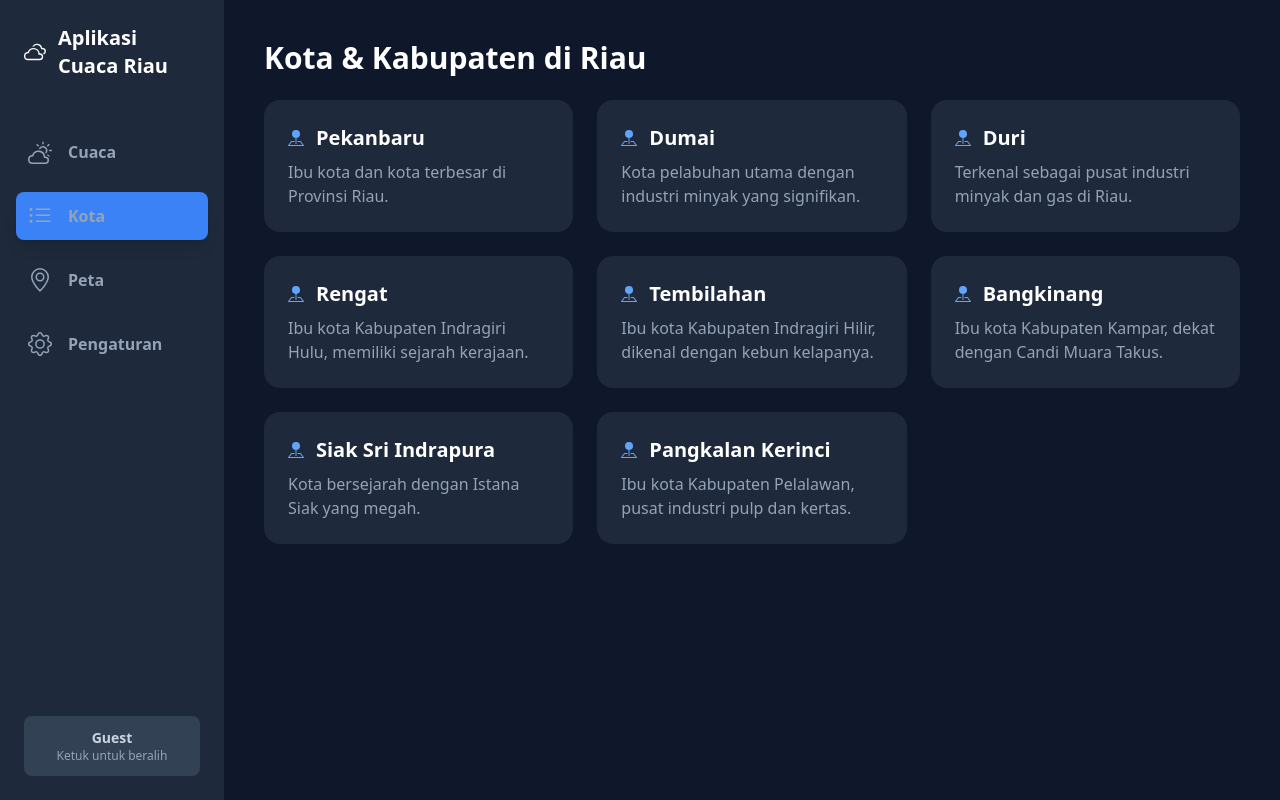
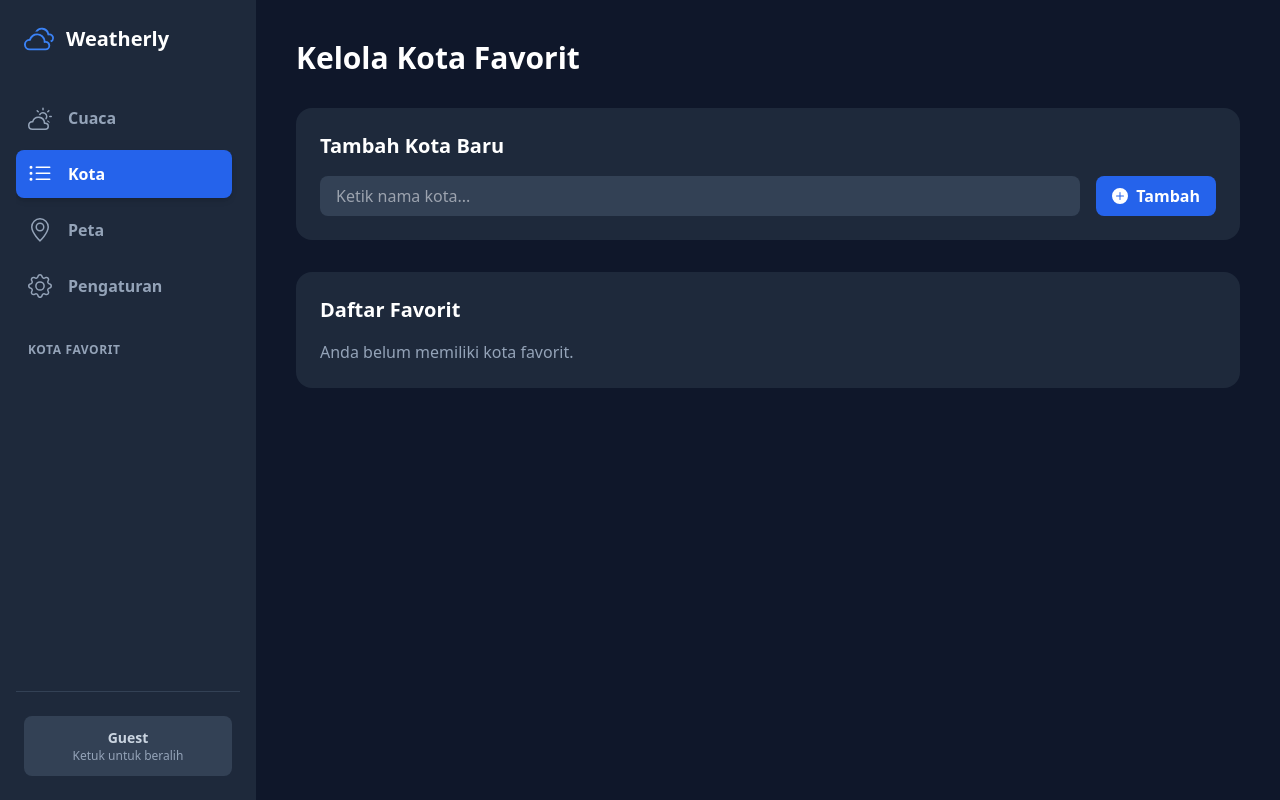
Before and after one commit to abidarkan/Project_BPF-2, a React (Vite) app: page /cities in a window 1280 px wide. Built offline with nearby package versions, Linux system fonts and the light colour scheme.

Commit message:
Kota favorit

```diff
--- a/src/App.jsx
+++ b/src/App.jsx
@@ -1,27 +1,45 @@
-// src/App.jsx (Versi dengan Rute Admin)
 import React from "react";
-import { Routes, Route } from "react-router-dom";
+import { Routes, Route, Navigate } from "react-router-dom";
+
+// Layout Utama
 import MainLayout from "./layouts/MainLayout";
+
+// Halaman-Halaman
 import WeatherPage from "./pages/WeatherPage.jsx";
 import CitiesPage from "./pages/CitiesPage";
 import MapPage from "./pages/MapPage";
 import SettingsPage from "./pages/SettingsPage";
-import AdminPage from "./pages/AdminPage"; // <-- Impor halaman baru
+import AdminPage from "./pages/AdminPage";
+
+import ErrorPage from "./pages/ErrorPage";
 
 function App() {
   return (
     <Routes>
+      {/* Semua rute di bawah ini akan menggunakan MainLayout (yang memiliki Sidebar) */}
       <Route path="/" element={<MainLayout />}>
-        <Route index element={<WeatherPage />} />
-        <Route path="weather" element={<WeatherPage />} />
+
+        {/* Rute Indeks: Saat pengguna membuka "/", langsung arahkan ke cuaca Pekanbaru */}
+        <Route
+          index
+          element={<Navigate to="/weather/Pekanbaru" replace />}
+        />
+
+        {/* Rute Dinamis untuk Cuaca: bisa menerima nama kota apa pun */}
+        <Route path="weather/:cityName" element={<WeatherPage />} />
+
+        {/* Rute untuk halaman lain */}
         <Route path="cities" element={<CitiesPage />} />
         <Route path="map" element={<MapPage />} />
         <Route path="settings" element={<SettingsPage />} />
-
-        {/* --- TAMBAHKAN RUTE INI --- */}
         <Route path="admin" element={<AdminPage />} />
 
       </Route>
+
+      {/* Rute Fallback / 404: Jika URL tidak cocok dengan rute di atas */}
+      {/* Diletakkan di luar MainLayout agar tidak menampilkan Sidebar */}
+      <Route path="*" element={<ErrorPage />} />
+
     </Routes>
   );
 }
--- a/src/components/Sidebar.jsx
+++ b/src/components/Sidebar.jsx
@@ -1,11 +1,15 @@
 // src/components/Sidebar.jsx
-import React from 'react';
+import React, { useContext } from 'react';
 import { NavLink } from 'react-router-dom';
-import { BsClouds, BsListUl, BsGeoAlt, BsGear, BsCloudSun, BsShieldLock } from 'react-icons/bs';
+import { FavoritesContext } from '../context/FavoritesContext';
+import { BsClouds, BsListUl, BsGeoAlt, BsGear, BsCloudSun, BsShieldLock, BsStarFill } from 'react-icons/bs';
 
 const Sidebar = ({ userRole, setUserRole }) => {
+  const { favoriteCities } = useContext(FavoritesContext);
+
+  // --- PERUBAHAN DI SINI: Mengembalikan menu utama ke struktur yang Anda minta ---
   const menuItems = [
-   { icon: <BsCloudSun />, name: 'Cuaca', path: '/weather' },
+    { icon: <BsCloudSun />, name: 'Cuaca', path: '/weather/Pekanbaru' },
     { icon: <BsListUl />, name: 'Kota', path: '/cities' },
     { icon: <BsGeoAlt />, name: 'Peta', path: '/map' },
     { icon: <BsGear />, name: 'Pengaturan', path: '/settings' },
@@ -15,22 +19,29 @@ const Sidebar = ({ userRole, setUserRole }) => {
     setUserRole(prevRole => (prevRole === 'guest' ? 'admin' : 'guest'));
   };
 
+  const getCityDisplayName = (city) => city.split(',')[0];
+
   return (
-   <div className="bg-slate-100 dark:bg-slate-800 p-4 flex flex-col items-center lg:items-start lg:w-56 sticky top-0 h-screen shadow-md dark:shadow-none">
-     <div className="flex items-center gap-3 mb-10 p-2">
-       <BsClouds className="text-3xl text-blue-500 dark:text-white" />
-       <span className="text-xl font-bold hidden lg:inline text-slate-800 dark:text-white">Aplikasi Cuaca Riau </span>
+    <div className="bg-slate-100 dark:bg-slate-800 p-4 flex flex-col items-center lg:items-start lg:w-64 sticky top-0 h-screen shadow-lg dark:shadow-none z-20">
+
+      {/* Logo */}
+      <div className="flex items-center gap-3 mb-8 p-2">
+        <BsClouds className="text-3xl text-blue-500" />
+        <span className="text-xl font-bold hidden lg:inline text-slate-800 dark:text-white">Weatherly</span>
       </div>
-     <nav className="flex flex-col gap-4 w-full flex-1">
+
+      {/* Scrollable Menu Container */}
+      <div className="flex-1 w-full overflow-y-auto pr-2">
+        {/* Main Menu */}
+        <nav className="flex flex-col gap-2 w-full">
           {menuItems.map((item) => (
             <NavLink
               key={item.name}
-           to={item.path}
+              // Jika path adalah /weather, kita navigasi ke kota favorit pertama atau default
+              to={item.name === 'Cuaca' ? `/weather/${getCityDisplayName(favoriteCities[0] || 'Pekanbaru')}` : item.path}
               className={({ isActive }) =>
-             `flex items-center gap-4 p-3 rounded-lg transition-colors text-slate-600 dark:text-slate-400 hover:bg-slate-200 dark:hover:bg-slate-700 hover:text-slate-800 dark:hover:text-white ${
-               isActive
-                 ? 'bg-blue-500 text-white shadow-lg'
-                 : ''
+                `flex items-center gap-4 p-3 rounded-lg transition-colors text-slate-600 dark:text-slate-400 hover:bg-slate-200 dark:hover:bg-slate-700 hover:text-slate-900 dark:hover:text-white ${
+                  isActive && item.name !== 'Cuaca' ? 'bg-blue-600 !text-white shadow-md' : ''
                 }`
               }
             >
@@ -38,24 +49,54 @@ const Sidebar = ({ userRole, setUserRole }) => {
               <span className="font-semibold hidden lg:inline">{item.name}</span>
             </NavLink>
           ))}
+        </nav>
+
+        {/* Favorite Cities List */}
+        <div className="mt-8">
+          <h3 className="px-3 mb-2 text-xs font-semibold text-slate-400 uppercase tracking-wider hidden lg:block">Kota Favorit</h3>
+          <div className="flex flex-col gap-1">
+            {favoriteCities.map(city => (
+              <NavLink
+                key={city}
+                to={`/weather/${getCityDisplayName(city)}`}
+                className={({ isActive }) =>
+                  `flex items-center gap-4 p-3 rounded-lg text-sm transition-colors ${
+                    isActive
+                      ? 'bg-blue-500/80 text-white'
+                      : 'text-slate-500 dark:text-slate-400 hover:bg-slate-200 dark:hover:bg-slate-700'
+                  }`
+                }
+              >
+                <BsStarFill className="text-yellow-500 flex-shrink-0" />
+                <span className="font-medium hidden lg:inline truncate">{getCityDisplayName(city)}</span>
+              </NavLink>
+            ))}
+          </div>
+        </div>
+      </div>
+
+      {/* Bottom Section */}
+      <div className="pt-4 w-full border-t border-slate-200 dark:border-slate-700">
         {userRole === 'admin' && (
+          <div className="mb-4">
             <NavLink
               to="/admin"
-           className={({ isActive }) => `flex items-center gap-4 p-3 rounded-lg transition-colors mt-4 text-slate-600 dark:text-slate-400 hover:bg-slate-200 dark:hover:bg-slate-700 hover:text-slate-800 dark:hover:text-white ${ isActive ? 'bg-green-500 text-white' : '' }`}
+              className={({ isActive }) => `flex items-center gap-4 p-3 rounded-lg transition-colors w-full ${ isActive ? 'bg-green-600 text-white' : 'text-slate-500 dark:text-slate-400 hover:bg-slate-200 dark:hover:bg-slate-700' }`}
             >
               <BsShieldLock className="text-2xl" />
               <span className="font-semibold hidden lg:inline">Admin Panel</span>
             </NavLink>
+          </div>
         )}
-     </nav>
         <div className="p-2 w-full">
           <button
             onClick={handleRoleChange}
-         className="w-full text-center p-3 rounded-lg bg-slate-200 dark:bg-slate-700 hover:bg-slate-300 dark:hover:bg-slate-600 transition-colors text-slate-600 dark:text-slate-300"
+            className="w-full text-center p-3 rounded-lg bg-slate-200 dark:bg-slate-700 hover:bg-slate-300 dark:hover:bg-slate-600 transition-colors"
           >
-         <p className="text-sm font-bold capitalize">{userRole}</p>
+            <p className="text-sm font-bold capitalize text-slate-700 dark:text-slate-300">{userRole}</p>
             <p className="text-xs text-slate-500 dark:text-slate-400">Ketuk untuk beralih</p>
           </button>
+        </div>
       </div>
     </div>
   );
--- /dev/null
+++ b/src/context/FavoritesContext.jsx
@@ -0,0 +1,43 @@
+// src/context/FavoritesContext.jsx
+import React, { createContext, useState, useEffect } from 'react';
+import defaultFavorites from '../data/favoriteCities.json';
+
+export const FavoritesContext = createContext();
+
+export const FavoritesProvider = ({ children }) => {
+  const [favoriteCities, setFavoriteCities] = useState([]);
+
+  // Efek ini berjalan sekali saat aplikasi dimuat
+  useEffect(() => {
+    // Coba ambil data dari localStorage
+    const savedFavorites = localStorage.getItem('favoriteCities');
+    if (savedFavorites) {
+      setFavoriteCities(JSON.parse(savedFavorites));
+    } else {
+      // Jika tidak ada, gunakan data dari file .json
+      setFavoriteCities(defaultFavorites);
+    }
+  }, []);
+
+  // Efek ini berjalan setiap kali daftar favorit berubah
+  useEffect(() => {
+    // Simpan daftar favorit ke localStorage
+    localStorage.setItem('favoriteCities', JSON.stringify(favoriteCities));
+  }, [favoriteCities]);
+
+  const addFavorite = (city) => {
+    if (!favoriteCities.includes(city)) {
+      setFavoriteCities([...favoriteCities, city]);
+    }
+  };
+
+  const removeFavorite = (city) => {
+    setFavoriteCities(favoriteCities.filter(c => c !== city));
+  };
+
+  return (
+    <FavoritesContext.Provider value={{ favoriteCities, addFavorite, removeFavorite }}>
+      {children}
+    </FavoritesContext.Provider>
+  );
+};
--- /dev/null
+++ b/src/data/favoriteCities.json
@@ -0,0 +1,6 @@
+[
+  "Pekanbaru",
+  "Duri",
+  "Dumai",
+  "Rengat"
+]
--- a/src/main.jsx
+++ b/src/main.jsx
@@ -4,15 +4,18 @@ import ReactDOM from 'react-dom/client';
 import App from './App.jsx';
 import './index.css';
 import { BrowserRouter } from "react-router-dom";
-import { SettingsProvider } from './context/SettingsContext'; // <-- Impor Provider
+import { SettingsProvider } from './context/SettingsContext';
+import { FavoritesProvider } from './context/FavoritesContext'; // <-- Impor provider baru
 
 ReactDOM.createRoot(document.getElementById('root')).render(
   <React.StrictMode>
-    {/* Bungkus semuanya dengan SettingsProvider */}
     <SettingsProvider>
-      <BrowserRouter>
-        <App />
-      </BrowserRouter>
+      {/* Bungkus dengan FavoritesProvider */}
+      <FavoritesProvider>
+        <BrowserRouter>
+          <App />
+        </BrowserRouter>
+      </FavoritesProvider>
     </SettingsProvider>
   </React.StrictMode>,
 )
--- a/src/pages/CitiesPage.jsx
+++ b/src/pages/CitiesPage.jsx
@@ -1,34 +1,72 @@
 // src/pages/CitiesPage.jsx
-import React from 'react';
-import { BsPinMapFill } from 'react-icons/bs';
+import React, { useState, useContext } from 'react';
+import { FavoritesContext } from '../context/FavoritesContext';
+import { BsTrash, BsPlusCircleFill } from 'react-icons/bs';
 
 const CitiesPage = () => {
-  const riauCities = [
-    { name: 'Pekanbaru', description: 'Ibu kota dan kota terbesar di Provinsi Riau.' },
-    { name: 'Dumai', description: 'Kota pelabuhan utama dengan industri minyak yang signifikan.' },
-    { name: 'Duri', description: 'Terkenal sebagai pusat industri minyak dan gas di Riau.' },
-    { name: 'Rengat', description: 'Ibu kota Kabupaten Indragiri Hulu, memiliki sejarah kerajaan.' },
-    { name: 'Tembilahan', description: 'Ibu kota Kabupaten Indragiri Hilir, dikenal dengan kebun kelapanya.' },
-    { name: 'Bangkinang', description: 'Ibu kota Kabupaten Kampar, dekat dengan Candi Muara Takus.' },
-    { name: 'Siak Sri Indrapura', description: 'Kota bersejarah dengan Istana Siak yang megah.' },
-    { name: 'Pangkalan Kerinci', description: 'Ibu kota Kabupaten Pelalawan, pusat industri pulp dan kertas.' },
-  ];
+  // Ambil semua yang kita butuhkan dari FavoritesContext
+  const { favoriteCities, addFavorite, removeFavorite } = useContext(FavoritesContext);
+
+  // State lokal hanya untuk mengelola input dari form
+  const [newCity, setNewCity] = useState('');
+
+  const handleAddCity = (e) => {
+    e.preventDefault(); // Mencegah form dari refresh halaman
+    if (newCity.trim()) { // Pastikan input tidak kosong
+      addFavorite(newCity.trim()); // Tambahkan kota baru
+      setNewCity(''); // Kosongkan kembali input field
+    }
+  };
 
   return (
     <div className="animate-fade-in-up">
-      <h1 className="text-3xl font-bold mb-6">Kota & Kabupaten di Riau</h1>
+      <h1 className="text-3xl font-bold mb-8">Kelola Kota Favorit</h1>
 
-      {/* --- PERUBAHAN DI SINI --- */}
-      <div className="grid grid-cols-1 md:grid-cols-2 lg:grid-cols-3 gap-6">
-        {riauCities.map((city) => (
-          <div key={city.name} className="bg-slate-100 dark:bg-slate-800 p-6 rounded-2xl shadow-lg dark:shadow-none">
-            <div className="flex items-center gap-3 mb-2">
-              <BsPinMapFill className="text-blue-500 dark:text-blue-400" />
-              <h2 className="text-xl font-bold text-slate-800 dark:text-white">{city.name}</h2>
-            </div>
-            <p className="text-slate-600 dark:text-slate-400">{city.description}</p>
-          </div>
-        ))}
+      {/* Form untuk Menambah Kota Baru */}
+      <div className="bg-slate-100 dark:bg-slate-800 p-6 rounded-2xl mb-8 shadow-lg dark:shadow-none">
+        <h2 className="text-xl font-bold mb-4">Tambah Kota Baru</h2>
+        <form onSubmit={handleAddCity} className="flex gap-4">
+          <input
+            type="text"
+            value={newCity}
+            onChange={(e) => setNewCity(e.target.value)}
+            placeholder="Ketik nama kota..."
+            className="w-full px-4 py-2 rounded-lg bg-white dark:bg-slate-700 text-slate-800 dark:text-white focus:outline-none focus:ring-2 focus:ring-blue-500"
+          />
+          <button
+            type="submit"
+            className="flex items-center gap-2 px-4 py-2 bg-blue-600 text-white font-semibold rounded-lg hover:bg-blue-700 transition-colors"
+          >
+            <BsPlusCircleFill />
+            <span>Tambah</span>
+          </button>
+        </form>
+      </div>
+
+      {/* Daftar Kota Favorit Saat Ini */}
+      <div className="bg-slate-100 dark:bg-slate-800 p-6 rounded-2xl shadow-lg dark:shadow-none">
+        <h2 className="text-xl font-bold mb-4">Daftar Favorit</h2>
+        <div className="space-y-3">
+          {favoriteCities.length > 0 ? (
+            favoriteCities.map(city => (
+              <div
+                key={city}
+                className="flex justify-between items-center bg-slate-200 dark:bg-slate-700/50 p-3 rounded-lg"
+              >
+                <span className="font-medium">{city.split(',')[0]}</span>
+                <button
+                  onClick={() => removeFavorite(city)}
+                  className="text-red-500 hover:text-red-700 dark:hover:text-red-400 transition-colors text-xl"
+                  title={`Hapus ${city.split(',')[0]}`}
+                >
+                  <BsTrash />
+                </button>
+              </div>
+            ))
+          ) : (
+            <p className="text-slate-500 dark:text-slate-400">Anda belum memiliki kota favorit.</p>
+          )}
+        </div>
       </div>
     </div>
   );
--- /dev/null
+++ b/src/pages/ErrorPage.jsx
@@ -0,0 +1,21 @@
+// src/pages/ErrorPage.jsx
+import React from 'react';
+import { Link } from 'react-router-dom';
+
+const ErrorPage = () => {
+  return (
+    <div className="flex flex-col items-center justify-center min-h-screen bg-slate-900 text-white text-center p-4">
+      <h1 className="text-6xl font-bold text-blue-500">404</h1>
+      <h2 className="text-3xl font-semibold mt-4 mb-2">Halaman Tidak Ditemukan</h2>
+      <p className="text-slate-400 mb-8">Maaf, halaman yang Anda cari tidak ada atau telah dipindahkan.</p>
+      <Link
+        to="/"
+        className="px-6 py-3 bg-blue-600 text-white font-semibold rounded-lg hover:bg-blue-700 transition-colors"
+      >
+        Kembali ke Beranda
+      </Link>
+    </div>
+  );
+};
+
+export default ErrorPage;
--- a/src/pages/WeatherPage.jsx
+++ b/src/pages/WeatherPage.jsx
@@ -1,29 +1,33 @@
 // src/pages/WeatherPage.jsx
 import React, { useState, useEffect, useContext } from 'react';
+import { useParams, useNavigate } from 'react-router-dom'; // <-- Impor useNavigate, hapus BsSearch
 import { SettingsContext } from '../context/SettingsContext';
+import { FavoritesContext } from '../context/FavoritesContext';
 import ForecastItem from '../components/ForecastItem';
 import HourlyChart from '../components/HourlyChart';
-import { BsSearch, BsWind, BsDroplet, BsSun } from 'react-icons/bs';
+import { BsWind, BsDroplet, BsSun, BsStar, BsStarFill } from 'react-icons/bs'; // <-- Impor ikon bintang
 
 const WeatherPage = () => {
+  const { cityName } = useParams();
+  const navigate = useNavigate(); // <-- Inisialisasi hook navigasi
   const { units } = useContext(SettingsContext);
+  const { favoriteCities, addFavorite, removeFavorite } = useContext(FavoritesContext);
   const unitSymbol = units === 'metric' ? '°C' : '°F';
 
-  const [selectedCity, setSelectedCity] = useState('Pekanbaru');
-  const [searchInput, setSearchInput] = useState("");
   const [currentWeather, setCurrentWeather] = useState(null);
   const [forecast, setForecast] = useState(null);
   const [loading, setLoading] = useState(true);
   const [error, setError] = useState(null);
+
   const API_KEY = 'e36f009e055d14d197eb428b19b26fed';
 
   useEffect(() => {
-    if (!selectedCity) return;
     const fetchAllData = async () => {
       setLoading(true);
       setError(null);
-      const currentWeatherUrl = `https://api.openweathermap.org/data/2.5/weather?q=${selectedCity}&appid=${API_KEY}&units=${units}&lang=id`;
-      const forecastUrl = `https://api.openweathermap.org/data/2.5/forecast?q=${selectedCity}&appid=${API_KEY}&units=${units}&lang=id`;
+      const cityToFetch = cityName || 'Pekanbaru'; // Gunakan cityName dari URL, atau Pekanbaru sebagai default
+      const currentWeatherUrl = `https://api.openweathermap.org/data/2.5/weather?q=${cityToFetch},ID&appid=${API_KEY}&units=${units}&lang=id`;
+      const forecastUrl = `https://api.openweathermap.org/data/2.5/forecast?q=${cityToFetch},ID&appid=${API_KEY}&units=${units}&lang=id`;
       try {
         const [currentWeatherRes, forecastRes] = await Promise.all([ fetch(currentWeatherUrl), fetch(forecastUrl) ]);
         if (!currentWeatherRes.ok || !forecastRes.ok) { throw new Error('Kota tidak ditemukan. Coba nama lain.'); }
@@ -40,12 +44,21 @@ const WeatherPage = () => {
       }
     };
     fetchAllData();
-  }, [selectedCity, units]);
+  }, [cityName, units]); // <-- useEffect sekarang bergantung pada cityName dari URL
 
-  const handleSearch = (e) => {
-    e.preventDefault();
-    if (searchInput) setSelectedCity(`${searchInput},ID`);
+  // Cek apakah kota saat ini ada di daftar favorit
+  const isFavorite = currentWeather && favoriteCities.includes(currentWeather.name);
+
+  const handleFavoriteToggle = () => {
+    if (!currentWeather) return;
+    if (isFavorite) {
+      removeFavorite(currentWeather.name);
+    } else {
+      addFavorite(currentWeather.name);
+    }
   };
+
+  const getCityDisplayName = (city) => city.split(',')[0];
 
   const DetailCard = ({ icon, title, value }) => (
     <div className="flex items-center gap-4">
@@ -59,16 +72,23 @@ const WeatherPage = () => {
 
   return (
     <div className="animate-fade-in-up">
-      <form onSubmit={handleSearch} className="flex items-center w-full max-w-3xl mb-8 border-b-2 border-slate-200 dark:border-slate-700 pb-4">
-        <BsSearch className="text-slate-500 dark:text-slate-400 mr-4 text-xl" />
-        <input
-          type="text"
-          value={searchInput}
-          onChange={(e) => setSearchInput(e.target.value)}
-          placeholder="Cari kota..."
-          className="w-full bg-transparent text-lg placeholder-slate-500 dark:placeholder-slate-400 focus:outline-none"
-        />
-      </form>
+      {/* --- BAGIAN PENCARIAN DIHAPUS DAN DIGANTI DENGAN TOMBOL FAVORIT --- */}
+      <div className="flex flex-wrap items-center gap-3 mb-8 border-b-2 border-slate-200 dark:border-slate-700 pb-4">
+        {favoriteCities.map(city => (
+          <button
+            key={city}
+            onClick={() => navigate(`/weather/${getCityDisplayName(city)}`)}
+            className={`px-4 py-2 rounded-full font-semibold transition-colors duration-300
+              ${getCityDisplayName(city) === cityName
+                ? 'bg-blue-600 text-white shadow-lg'
+                : 'bg-slate-200 dark:bg-slate-700 text-slate-600 dark:text-slate-300 hover:bg-slate-300 dark:hover:bg-slate-600'
+              }`}
+          >
+            {getCityDisplayName(city)}
+          </button>
+        ))}
+      </div>
+
 
       {loading && <div className="flex justify-center items-center h-full"><p className="text-xl">Memuat...</p></div>}
       {error && !loading && <div className="flex justify-center items-center h-full"><p className="text-xl text-red-500">{error}</p></div>}
@@ -76,13 +96,15 @@ const WeatherPage = () => {
       {currentWeather && forecast && !loading && (
         <div className="grid grid-cols-1 lg:grid-cols-3 lg:grid-rows-2 gap-6">
 
-          <div className="lg:col-span-2 bg-slate-100 dark:bg-slate-800 p-6 rounded-2xl flex justify-between items-center shadow-lg dark:shadow-none">
+          <div className="lg:col-span-2 bg-slate-100 dark:bg-slate-800 p-6 rounded-2xl flex justify-between items-start shadow-lg dark:shadow-none">
             <div>
               <h2 className="text-3xl font-bold">{currentWeather.name}</h2>
               <p className="text-slate-500 dark:text-slate-400">Peluang Hujan: {currentWeather.clouds.all}%</p>
               <p className="text-8xl font-thin my-4">{Math.round(currentWeather.main.temp)}{unitSymbol}</p>
             </div>
-            <img src={`https://openweathermap.org/img/wn/${currentWeather.weather[0].icon}@4x.png`} alt="ikon cuaca" className="w-40 h-40" />
+            <button onClick={handleFavoriteToggle} className="text-2xl text-yellow-400 hover:scale-110 transition-transform" title="Tambah/Hapus Favorit">
+              {isFavorite ? <BsStarFill /> : <BsStar />}
+            </button>
           </div>
 
           <div className="lg:row-span-2 bg-slate-100 dark:bg-slate-800 p-6 rounded-2xl shadow-lg dark:shadow-none">
```
Lines whose indentation alone changed are shown as unchanged.
